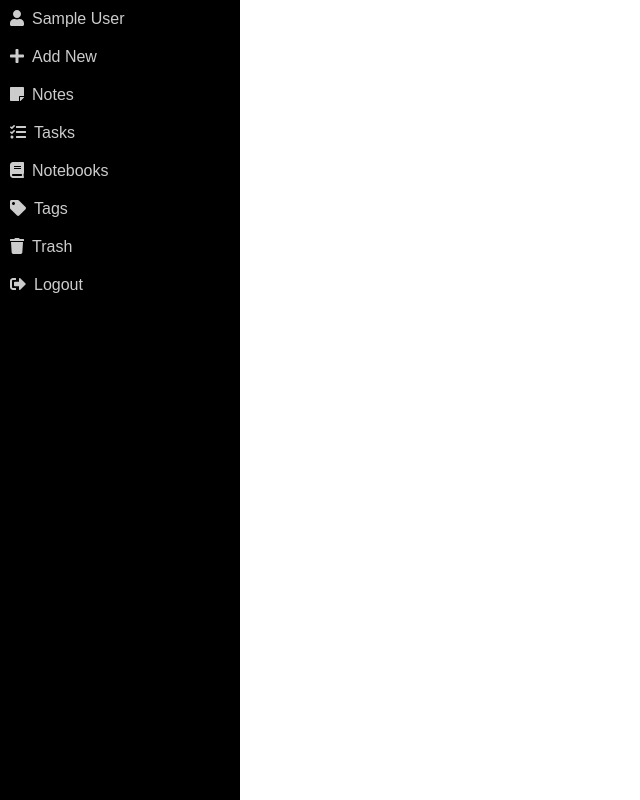
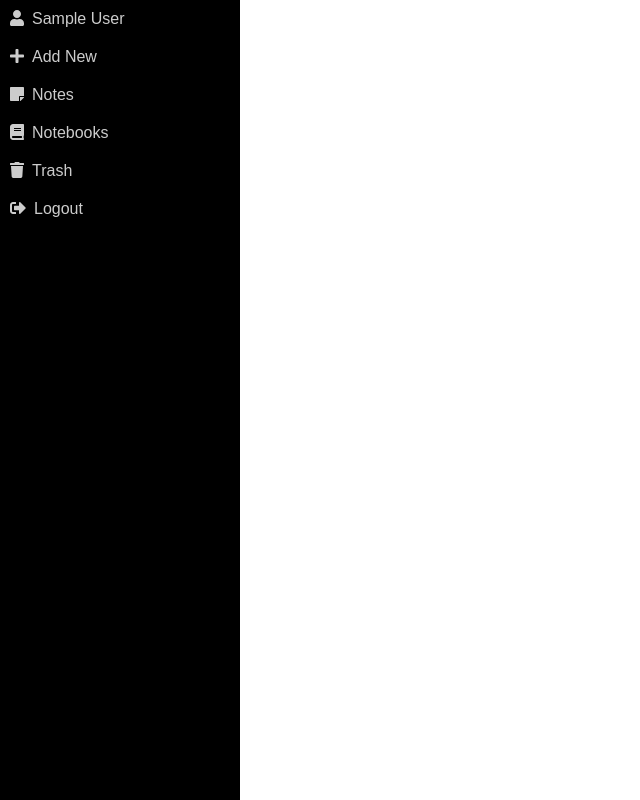
Before and after one commit to Grytsak/evernote-react-redux, a React (Create React App) app in the folder client/: page / in a window 1280 px wide. Shown: the whole page, without its empty margins (0-640 px from the left). Built offline with nearby package versions, Linux system fonts and the light colour scheme; no server answers; sample sign-in values are in the browser's storage.

Commit message:
fix(sidebar): hide unfinishedmenu items

```diff
--- a/client/src/app/Register.js
+++ b/client/src/app/Register.js
@@ -118,7 +118,7 @@ function Register() {
                         </button>
                         <Link to='/login' className={`${commonCss.btn___main} ${commonCss.btn___common}`}>
                           Login
-                      </Link>
+                        </Link>
                     </div>
                 </form>
             </div>
--- a/client/src/app/Sidebar.js
+++ b/client/src/app/Sidebar.js
@@ -80,20 +80,20 @@ export const Sidebar = () => {
                     Notes
                 </Link>
             </div>
-            <div className={styles.sidebar__item}>
+            {/* <div className={styles.sidebar__item}>
                 <FontAwesomeIcon icon="tasks" className={styles.sidebar__icon} />
                 Tasks
-            </div>
+            </div> */}
             <div className={styles.sidebar__item}>
                 <Link to="/notebooks" className={styles.sidebar__link}>
                     <FontAwesomeIcon icon="book" className={styles.sidebar__icon} />
                     Notebooks
                 </Link>
             </div>
-            <div className={styles.sidebar__item}>
+            {/* <div className={styles.sidebar__item}>
                 <FontAwesomeIcon icon="tag" className={styles.sidebar__icon} />
                 Tags
-            </div>
+            </div> */}
             <div className={styles.sidebar__item}>
                 <Link to="/notebook/trash-notebook" className={styles.sidebar__link}>
                     <FontAwesomeIcon icon="trash" className={styles.sidebar__icon} />
```
